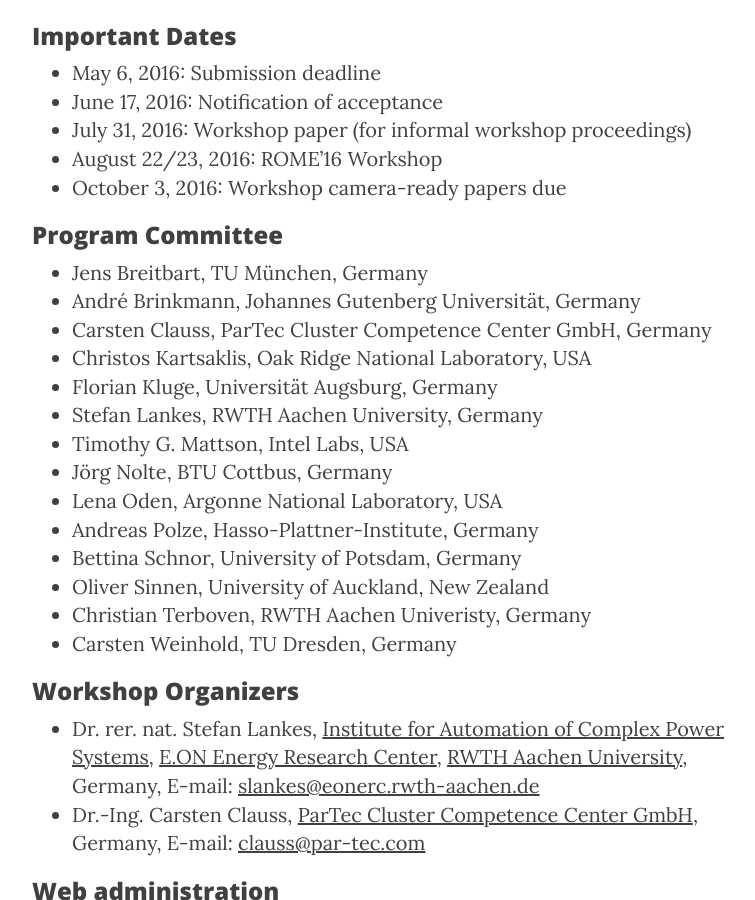
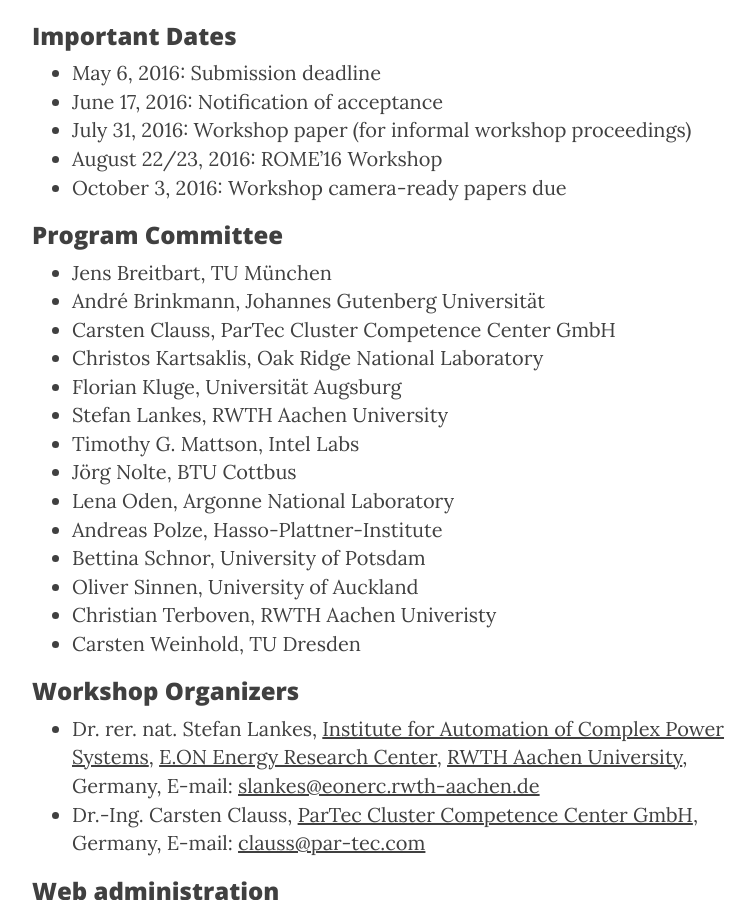
Before and after one commit to WROME/wrome.github.io, a Jekyll site: the page built from grenoble2016.md, in a window 1280 px wide and 900 px high, scrolled down 2956 px. Shown: the whole window, without its empty margins (233-988 px from the left). Built offline with Jekyll 4.4.1, drawn with Linux system fonts in a browser that asks for light colours; nearby versions of some CDN libraries.

Commit message:
remove obsolte infos

```diff
--- a/grenoble2016.md
+++ b/grenoble2016.md
@@ -61,20 +61,20 @@
 
 ### Program Committee
 
-* Jens Breitbart, TU München, Germany
-* André Brinkmann, Johannes Gutenberg Universität, Germany
-* Carsten Clauss, ParTec Cluster Competence Center GmbH, Germany
-* Christos Kartsaklis, Oak Ridge National Laboratory, USA
-* Florian Kluge, Universität Augsburg, Germany
-* Stefan Lankes, RWTH Aachen University, Germany
-* Timothy G. Mattson, Intel Labs, USA
-* Jörg Nolte, BTU Cottbus, Germany
-* Lena Oden, Argonne National Laboratory, USA
-* Andreas Polze, Hasso-Plattner-Institute, Germany
-* Bettina Schnor, University of Potsdam, Germany
-* Oliver Sinnen, University of Auckland, New Zealand
-* Christian Terboven, RWTH Aachen Univeristy, Germany
-* Carsten Weinhold, TU Dresden, Germany
+* Jens Breitbart, TU München
+* André Brinkmann, Johannes Gutenberg Universität
+* Carsten Clauss, ParTec Cluster Competence Center GmbH
+* Christos Kartsaklis, Oak Ridge National Laboratory
+* Florian Kluge, Universität Augsburg
+* Stefan Lankes, RWTH Aachen University
+* Timothy G. Mattson, Intel Labs
+* Jörg Nolte, BTU Cottbus
+* Lena Oden, Argonne National Laboratory
+* Andreas Polze, Hasso-Plattner-Institute
+* Bettina Schnor, University of Potsdam
+* Oliver Sinnen, University of Auckland
+* Christian Terboven, RWTH Aachen Univeristy
+* Carsten Weinhold, TU Dresden
 
 ### Workshop Organizers
 
```
Also changed, not shown: vienna2015.md (+12 -12 lines).
